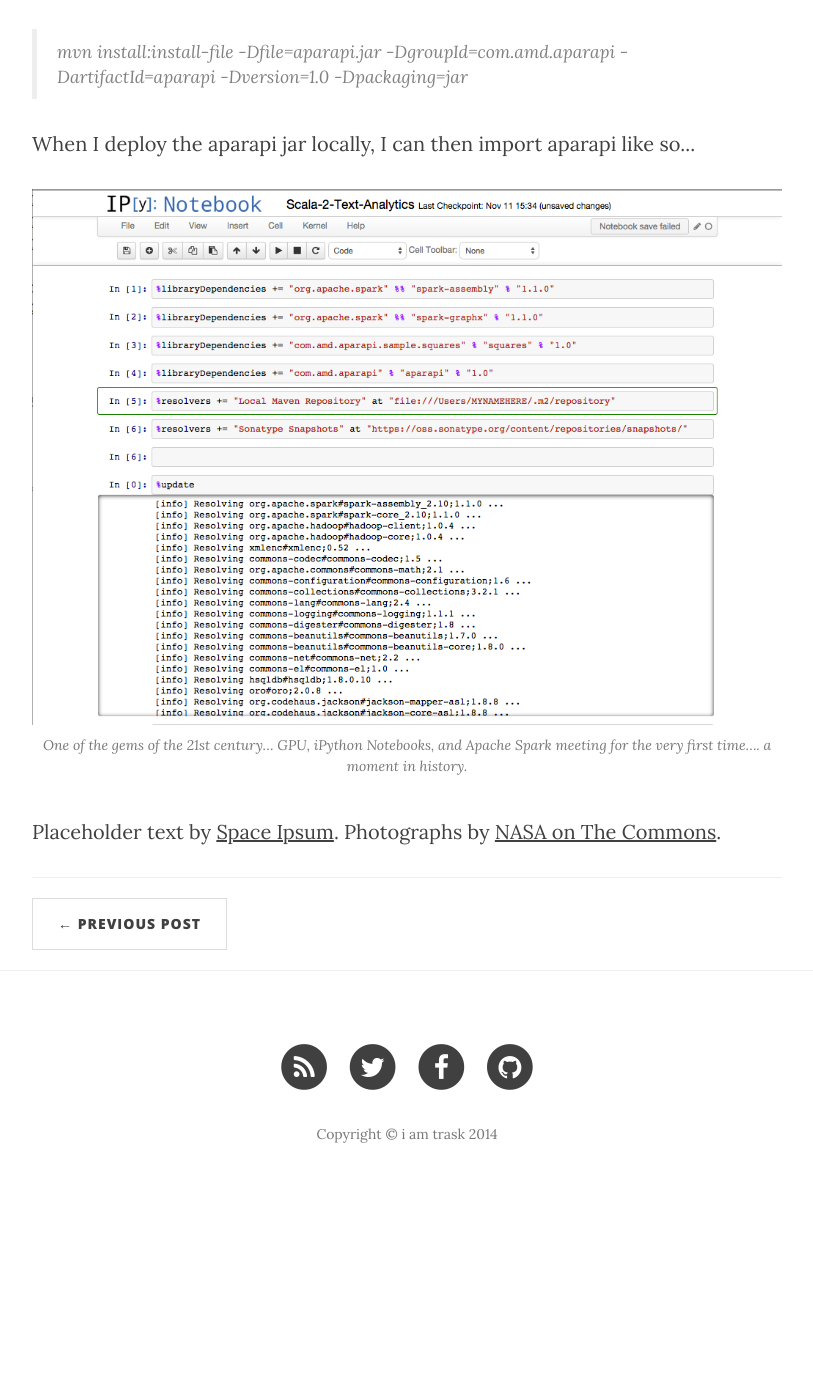
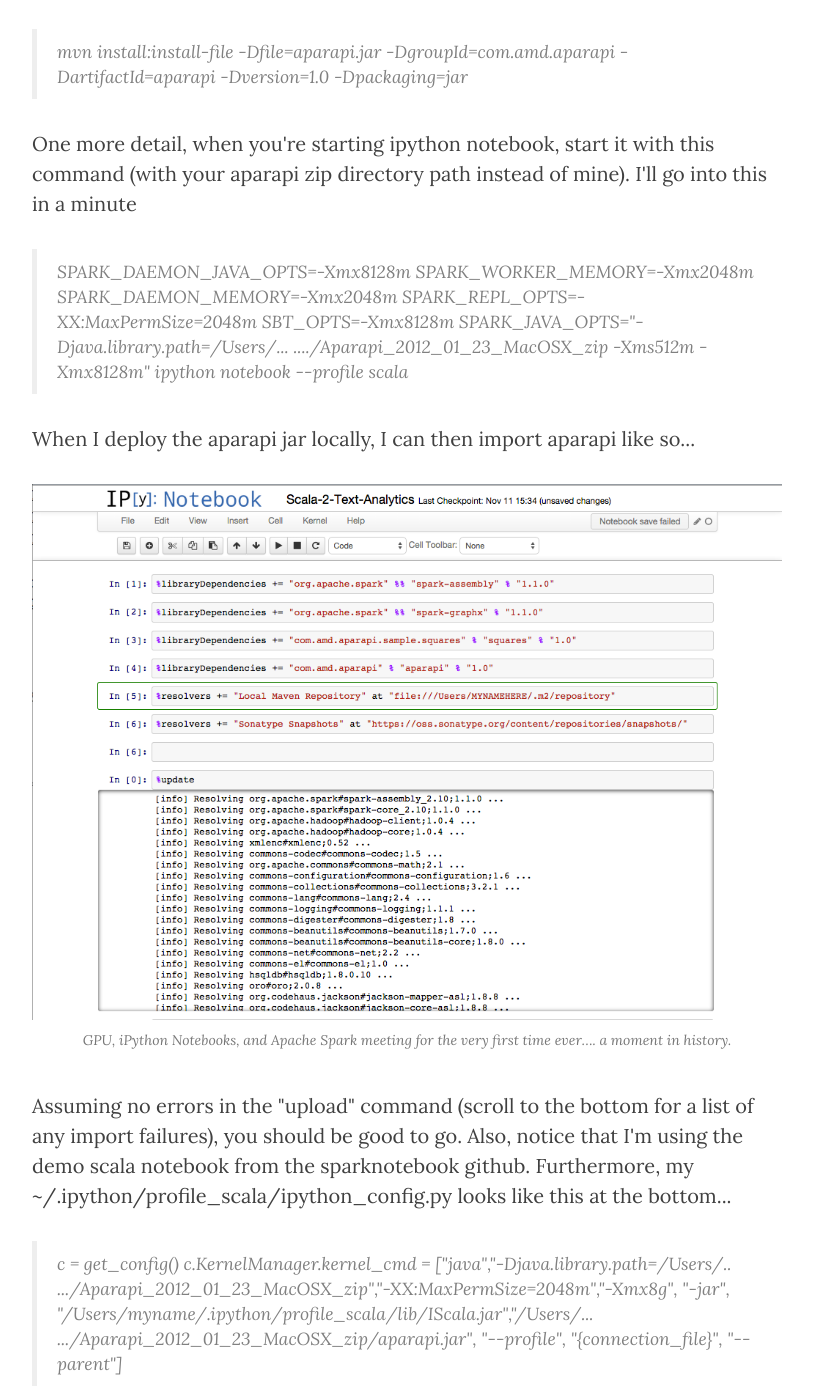
Before and after one commit to iamtrask/iamtrask.github.io, a Jekyll site: the page built from _posts/2014-09-24-man-must-explore.markdown, in a window 1280 px wide and 1400 px high, scrolled down 3422 px. Shown: the whole window, without its empty margins (233-1046 px from the left). Built offline with Jekyll 4.4.1, drawn with Linux system fonts in a browser that asks for light colours; nearby versions of some CDN libraries; before the commit the page ends 4632 px from its top, so only the background shows below that.

Commit message:
Update 2014-09-24-man-must-explore.markdown

```diff
--- a/_posts/2014-09-24-man-must-explore.markdown
+++ b/_posts/2014-09-24-man-must-explore.markdown
@@ -65,10 +65,22 @@
 
 <p> So, everything so far has simply been a tutorial on "proper tool selection" for the task. The real challenge is in getting these tools to talk to each other. The first integration step we need to do is to import the aparapi jar into the iscala notebook. This can be done using the following command.</p>
 <blockquote>mvn install:install-file -Dfile=aparapi.jar -DgroupId=com.amd.aparapi -DartifactId=aparapi -Dversion=1.0 -Dpackaging=jar</blockquote>
+
+<p> One more detail, when you're starting ipython notebook, start it with this command (with your aparapi zip directory path instead of mine). I'll go into this in a minute</p>
+<blockquote>SPARK_DAEMON_JAVA_OPTS=-Xmx8128m SPARK_WORKER_MEMORY=-Xmx2048m SPARK_DAEMON_MEMORY=-Xmx2048m SPARK_REPL_OPTS=-XX:MaxPermSize=2048m SBT_OPTS=-Xmx8128m SPARK_JAVA_OPTS="-Djava.library.path=/Users/... ..../Aparapi_2012_01_23_MacOSX_zip -Xms512m -Xmx8128m" ipython notebook --profile scala	</blockquote>
+
 <p>When I deploy the aparapi jar locally, I can then import aparapi like so...</p>
 <a href="#">
     <img class="img-responsive" src="{{ site.baseurl }}/img/ipythonDep.png" alt="">
 </a>
-<span class="caption text-muted">One of the gems of the 21st century... GPU, iPython Notebooks, and Apache Spark meeting for the very first time.... a moment in history.</span>
+<span class="caption text-muted"> GPU, iPython Notebooks, and Apache Spark meeting for the very first time ever.... a moment in history.</span>
 
-<p>Placeholder text by <a href="http://spaceipsum.com/">Space Ipsum</a>. Photographs by <a href="https://www.flickr.com/photos/nasacommons/">NASA on The Commons</a>.</p>
+<p> Assuming no errors in the "upload" command (scroll to the bottom for a list of any import failures), you should be good to go. Also, notice that I'm using the demo scala notebook from the sparknotebook github. Furthermore, my ~/.ipython/profile_scala/ipython_config.py  looks like this at the bottom...</p>
+
+<blockquote>c = get_config()
+
+c.KernelManager.kernel_cmd = ["java","-Djava.library.path=/Users/.. .../Aparapi_2012_01_23_MacOSX_zip","-XX:MaxPermSize=2048m","-Xmx8g", "-jar",
+                          "/Users/myname/.ipython/profile_scala/lib/IScala.jar","/Users/... .../Aparapi_2012_01_23_MacOSX_zip/aparapi.jar",
+                          "--profile",
+                          "{connection_file}",
+                          "--parent"]</blockquote>
```
